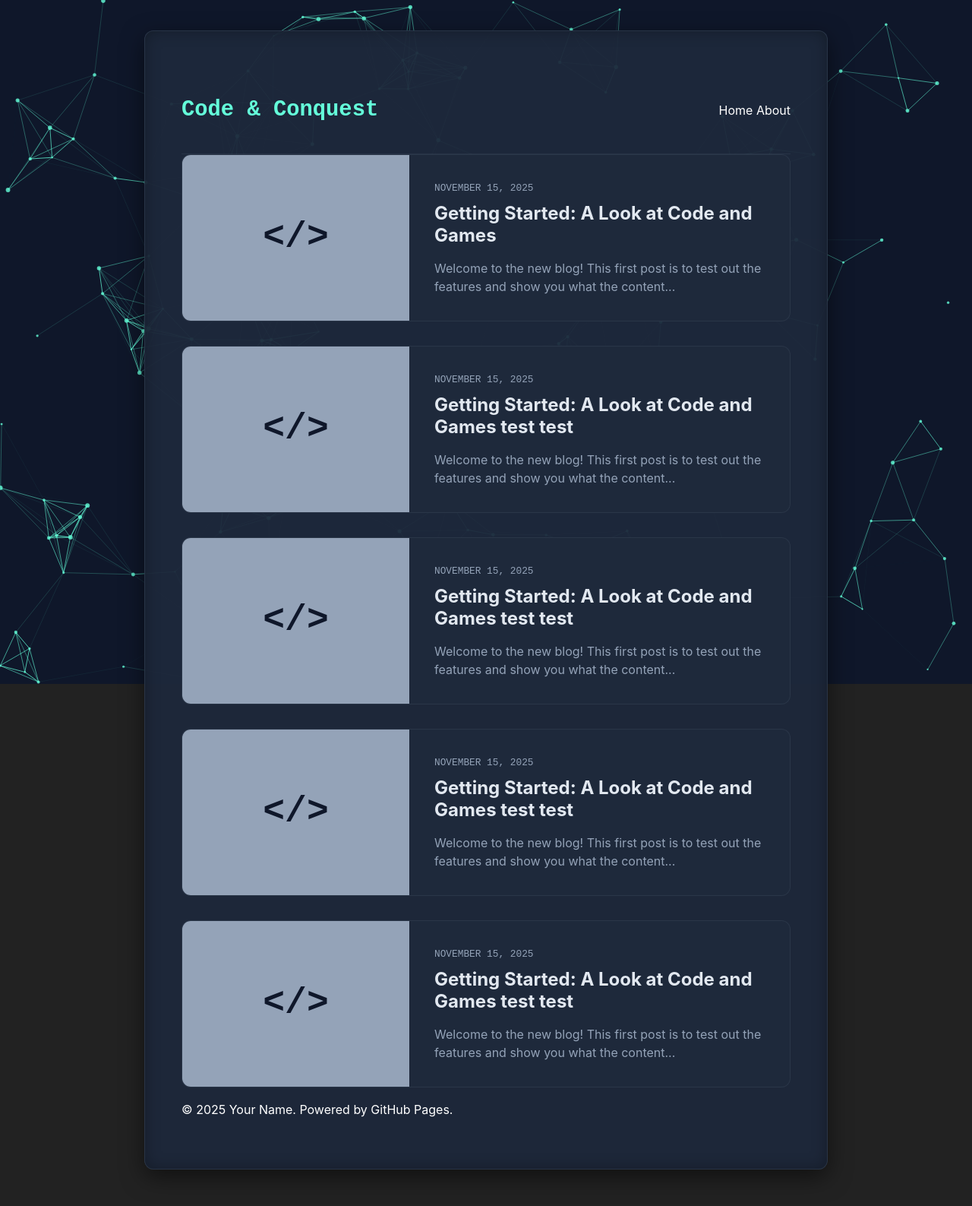
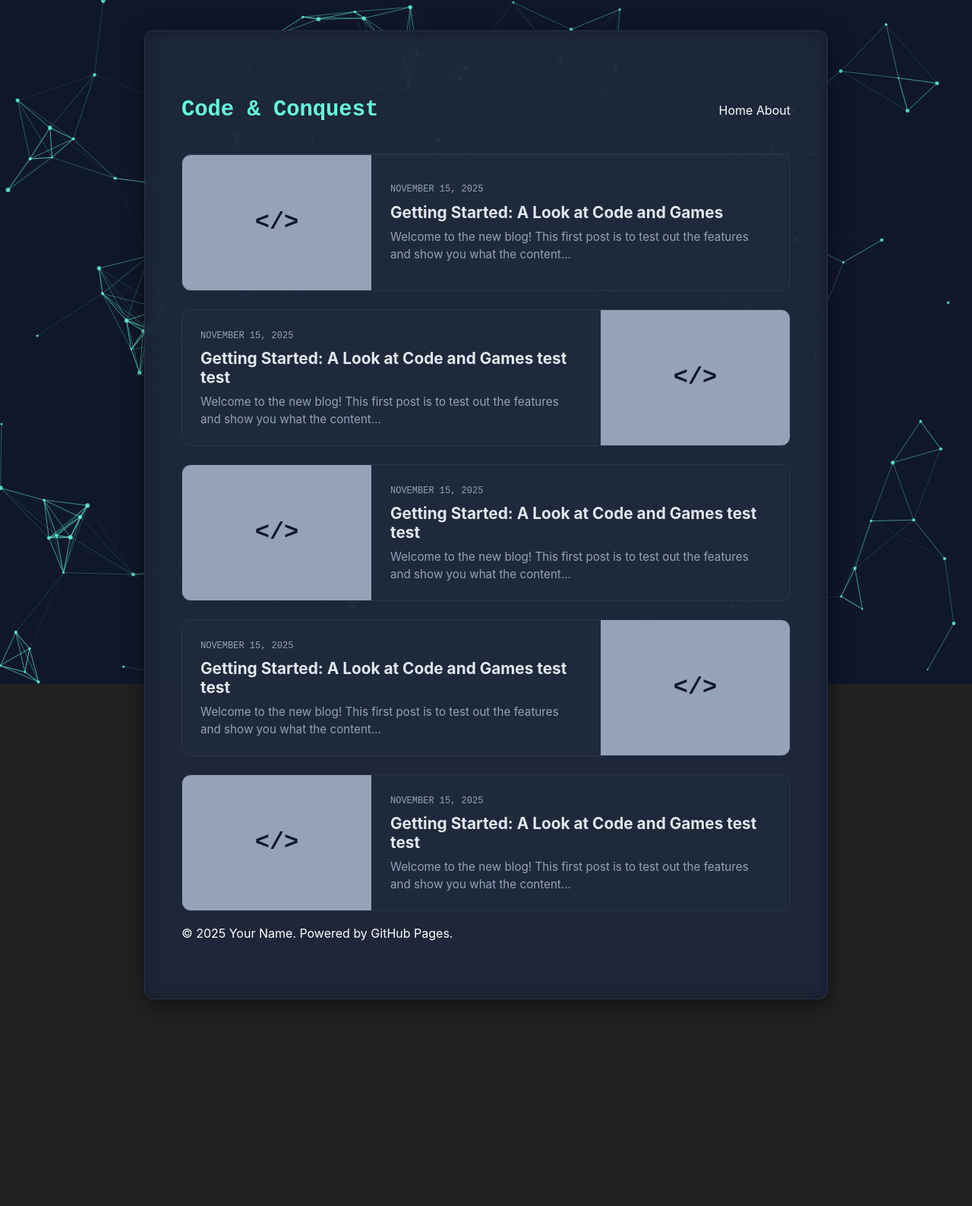
Before and after one commit to RobPiwowarek/RobPiwowarek.github.io, a Jekyll site: the page built from index.md, in a window 1280 px wide. Shown: the whole page at 76% size. Built offline with Jekyll 4.4.1, drawn with Linux system fonts in a browser that asks for light colours; after the commit the page ends 1363 px from its top, so only the background shows below that.

Commit message:
more style changes

```diff
--- a/assets/css/style.css
+++ b/assets/css/style.css
@@ -5,12 +5,12 @@
     /* PALETTE */
     --bg-deep: #0f172a;         /* Darkest Navy (Canvas Background) */
     --bg-card: #1e293b;         /* Lighter Slate (Post Cards) */
-    --bg-panel: rgba(30, 41, 59, 0.95); /* The Main Content Panel */
+    --bg-panel: rgba(30, 41, 59, 0.95); /* Main Content Panel */
 
-    --text-main: #e2e8f0;
-    --text-muted: #94a3b8;
-    --accent-cyan: #64ffda;
-    --accent-purple: #bd93f9;
+    --text-main: #e2e8f0;       /* Off-white */
+    --text-muted: #94a3b8;      /* Grey */
+    --accent-cyan: #64ffda;     /* Primary Highlight */
+    --accent-purple: #bd93f9;   /* Secondary Highlight */
 
     /* BORDERS & GLOW */
     --border-subtle: rgba(148, 163, 184, 0.1);
@@ -40,17 +40,18 @@ body {
     font-family: 'Inter', sans-serif;
     color: var(--text-main);
     line-height: 1.7;
+    /* CRITICAL: Transparent so the JS canvas behind is visible */
     background: transparent;
 }
 
 a { text-decoration: none; color: inherit; }
 
 /* =========================================
-   3. HEADER (Terminal Style)
+   3. HEADER (Terminal Style & Glows)
    ========================================= */
 .site-header {
     display: flex;
-    justify-content: space-between;
+    justify-content: space-between; /* Pushes Title Left, Nav Right */
     align-items: center;
     max-width: var(--container-width);
     margin: 0 auto;
@@ -60,15 +61,25 @@ a { text-decoration: none; color: inherit; }
     z-index: 10;
 }
 
-/* THE BLINKING CURSOR EFFECT */
-.site-title {
+/* THE SITE TITLE */
+.site-title, .site-title a {
     font-family: 'JetBrains Mono', monospace;
     font-size: 1.8rem;
     font-weight: 700;
     color: var(--accent-cyan);
     margin: 0;
+    text-decoration: none;
+    transition: all 0.3s ease;
 }
 
+/* Hover Effect for Title (Purple Glow) */
+.site-title:hover, .site-title a:hover {
+    color: var(--accent-purple);
+    text-shadow: 0 0 15px rgba(189, 147, 249, 0.6);
+    cursor: pointer;
+}
+
+/* The Blinking Cursor "_" */
 .site-title::after {
     content: '_';
     display: inline-block;
@@ -77,19 +88,26 @@ a { text-decoration: none; color: inherit; }
     color: var(--accent-purple);
 }
 
-/* Navigation */
+/* NAV LINKS */
 .site-nav .trigger { display: flex; gap: 30px; }
+
 .site-nav .page-link {
     font-family: 'JetBrains Mono', monospace;
     font-size: 0.95rem;
     color: var(--text-main);
     position: relative;
-    transition: color 0.3s;
+    transition: color 0.3s, text-shadow 0.3s;
 }
-.site-nav .page-link:hover { color: var(--accent-cyan); }
+
+/* Hover Effect for Links (Cyan Glow) */
+.site-nav .page-link:hover {
+    color: var(--accent-cyan);
+    text-shadow: 0 0 8px rgba(100, 255, 218, 0.4);
+    cursor: pointer;
+}
 
 /* =========================================
-   4. MAIN CONTAINER (Distinct Blue)
+   4. MAIN CONTENT WRAPPERS
    ========================================= */
 .main-wrapper {
     position: relative;
@@ -98,13 +116,12 @@ a { text-decoration: none; color: inherit; }
     margin: 40px auto;
 }
 
+/* The slate blue panel where text lives */
 .container, article {
     position: relative;
     z-index: 5;
-    /* NEW COLOR: Lighter Slate Blue to stand out from black bg */
     background-color: var(--bg-panel);
     border: 1px solid var(--border-subtle);
-    /* Subtle inner glow */
     box-shadow: inset 0 0 20px rgba(0,0,0,0.3), 0 10px 30px rgba(0,0,0,0.5);
     padding: 3rem;
     border-radius: var(--radius-lg);
@@ -112,55 +129,82 @@ a { text-decoration: none; color: inherit; }
     margin: 0 auto 3rem auto;
 }
 
+/* General Typography inside posts */
+h1, h2, h3, h4 {
+    font-family: 'JetBrains Mono', monospace;
+    color: var(--text-main);
+    margin-top: 1.5rem;
+    margin-bottom: 1rem;
+}
+h1 { color: var(--accent-cyan); }
+p { margin-bottom: 1.5rem; }
+
 /* =========================================
-   5. POST CARDS (New Layout)
+   5. POST CARDS (Alternating & Compact)
    ========================================= */
 .post-list {
     display: flex;
     flex-direction: column;
-    gap: 2rem; /* Space between cards */
+    gap: 1.5rem;
 }
 
 /* The Card Container */
 .post-card {
-    display: flex; /* Flexbox for Side-by-Side */
+    display: flex; /* Side by side layout */
     background-color: var(--bg-card);
     border: 1px solid var(--border-subtle);
     border-radius: var(--radius-lg);
     overflow: hidden;
     transition: transform 0.2s, border-color 0.2s, box-shadow 0.2s;
-    height: 220px; /* Fixed height for consistency */
+    height: 180px; /* Compact Height */
+    text-decoration: none;
 }
 
-/* Hover Effects for Card */
+/* --- ALTERNATING LOGIC (Left/Right) --- */
+
+/* Odd posts: Image Left (Default) */
+.post-card .post-thumbnail {
+    border-right: 1px solid var(--border-subtle);
+}
+
+/* Even posts: Image Right */
+.post-card:nth-child(even) {
+    flex-direction: row-reverse;
+}
+/* Fix border for flipped image */
+.post-card:nth-child(even) .post-thumbnail {
+    border-right: none;
+    border-left: 1px solid var(--border-subtle);
+}
+
+/* --- HOVER EFFECTS --- */
 .post-card:hover {
     transform: translateY(-3px);
     border-color: var(--accent-cyan);
     box-shadow: 0 10px 25px -5px rgba(100, 255, 218, 0.15);
+    cursor: pointer;
 }
 
-/* LEFT SIDE: Image Preview */
+/* IMAGE SECTION */
 .post-thumbnail {
-    flex: 0 0 300px; /* Fixed width for image */
+    flex: 0 0 250px; /* Fixed width */
     background: #0f172a;
     position: relative;
     overflow: hidden;
-    border-right: 1px solid var(--border-subtle);
 }
 
 .post-thumbnail img {
     width: 100%;
     height: 100%;
-    object-fit: cover; /* Ensures image fills area without stretching */
+    object-fit: cover;
     transition: transform 0.5s;
 }
 
-/* Zoom image slightly on hover */
 .post-card:hover .post-thumbnail img {
-    transform: scale(1.05);
+    transform: scale(1.05); /* Subtle zoom */
 }
 
-/* Fallback if no image */
+/* Fallback Placeholder */
 .no-image-placeholder {
     width: 100%;
     height: 100%;
@@ -169,15 +213,15 @@ a { text-decoration: none; color: inherit; }
     justify-content: center;
     color: var(--bg-deep);
     font-family: 'JetBrains Mono', monospace;
-    font-size: 3rem;
+    font-size: 2rem;
     font-weight: bold;
     background: var(--text-muted);
 }
 
-/* RIGHT SIDE: Content */
+/* CONTENT SECTION */
 .post-details {
-    flex: 1; /* Takes remaining space */
-    padding: 2rem;
+    flex: 1;
+    padding: 1.5rem;
     display: flex;
     flex-direction: column;
     justify-content: center;
@@ -185,15 +229,15 @@ a { text-decoration: none; color: inherit; }
 
 .post-meta {
     font-family: 'JetBrains Mono', monospace;
-    font-size: 0.8rem;
+    font-size: 0.75rem;
     color: var(--text-muted);
     margin-bottom: 0.5rem;
     text-transform: uppercase;
 }
 
 .post-details h3 {
-    margin: 0 0 1rem 0;
-    font-size: 1.5rem;
+    margin: 0 0 0.5rem 0;
+    font-size: 1.3rem;
     color: var(--text-main);
     font-family: 'Inter', sans-serif;
     font-weight: 700;
@@ -205,11 +249,11 @@ a { text-decoration: none; color: inherit; }
 }
 
 .post-details p {
-    font-size: 1rem;
+    font-size: 0.95rem;
     color: var(--text-muted);
     margin: 0;
     line-height: 1.5;
-    /* Limit to 3 lines of text */
+    /* Limit text to 3 lines */
     display: -webkit-box;
     -webkit-line-clamp: 3;
     -webkit-box-orient: vertical;
@@ -217,37 +261,76 @@ a { text-decoration: none; color: inherit; }
 }
 
 /* =========================================
-   6. GENERIC ELEMENTS
+   6. CODE BLOCKS & ELEMENTS
    ========================================= */
-h1, h2, h3 { color: var(--text-main); }
-
 pre {
     background: #020617;
     border: 1px solid var(--border-subtle);
     padding: 1.5rem;
     border-radius: 8px;
     overflow-x: auto;
+    margin: 1.5rem 0;
 }
 
 code {
     font-family: 'JetBrains Mono', monospace;
     font-size: 0.9rem;
-    background: rgba(255,255,255,0.05);
+}
+
+/* Inline code highlighting */
+p code {
+    background: rgba(189, 147, 249, 0.15);
+    color: var(--accent-purple);
     padding: 2px 5px;
     border-radius: 4px;
 }
 
+button, .btn {
+    background: transparent;
+    color: var(--accent-cyan);
+    font-family: 'JetBrains Mono', monospace;
+    padding: 12px 24px;
+    border: 1px solid var(--accent-cyan);
+    border-radius: 4px;
+    cursor: pointer;
+    transition: all 0.2s ease;
+    text-transform: uppercase;
+    font-size: 0.85rem;
+}
+
+button:hover, .btn:hover {
+    background: rgba(100, 255, 218, 0.1);
+    box-shadow: 0 0 15px rgba(100, 255, 218, 0.4);
+}
+
 /* =========================================
-   7. CANVAS & MATRIX BOXES
+   7. DECORATIVE MATRIX BOXES & CANVAS
    ========================================= */
 .matrix-box {
     position: absolute; z-index: 1; background-color: #000;
     border: 1px solid var(--border-subtle); overflow: hidden;
 }
 .matrix-box canvas { width: 100%; height: 100%; }
+
+/* Positioning Clusters */
 #matrix-box-1 { top: 50px; left: -80px; width: 240px; height: 240px; margin-right: 100px; }
+#matrix-box-2 { top: 320px; left: -320px; width: 400px; height: 360px; margin-right: 140px; }
+#matrix-box-3 { top: 710px; left: -100px; width: 240px; height: 240px; margin-right: 120px; }
+
 #matrix-box-4 { top: 50px; right: -80px; width: 240px; height: 240px; margin-left: 100px; }
-#background-canvas { position: fixed; top: 0; left: 0; width: 100vw; height: 100vh; z-index: -1; }
+#matrix-box-5 { top: 320px; right: -320px; width: 400px; height: 360px; margin-left: 140px; }
+#matrix-box-6 { top: 710px; right: -100px; width: 240px; height: 240px; margin-left: 120px; }
+
+/* The Main Background Script Canvas */
+#background-canvas, canvas {
+    /* Ensures canvas sits behind everything */
+    position: fixed;
+    top: 0;
+    left: 0;
+    width: 100vw;
+    height: 100vh;
+    z-index: -1;
+}
 
 /* =========================================
    8. RESPONSIVE DESIGN
@@ -257,19 +340,31 @@ code {
 }
 
 @media (max-width: 768px) {
-    .post-card {
-        flex-direction: column; /* Stack Image on top of text */
+    /* Stack header */
+    .site-header {
+        flex-direction: column;
+        align-items: flex-start;
+        gap: 1rem;
+        padding: 2rem;
+    }
+
+    /* Stack Cards (Image on top, Text bottom) */
+    .post-card, .post-card:nth-child(even) {
+        flex-direction: column;
         height: auto;
     }
+
     .post-thumbnail {
         flex: none;
-        height: 200px;
+        height: 180px;
         width: 100%;
         border-right: none;
+        border-left: none;
         border-bottom: 1px solid var(--border-subtle);
     }
-    .post-details {
+
+    .container {
         padding: 1.5rem;
+        margin: 0 1rem;
     }
-    .container { padding: 1.5rem; }
 }
```
Also changed, not shown: _posts/2025-11-15-getting-started.md (+1 -1 lines).
